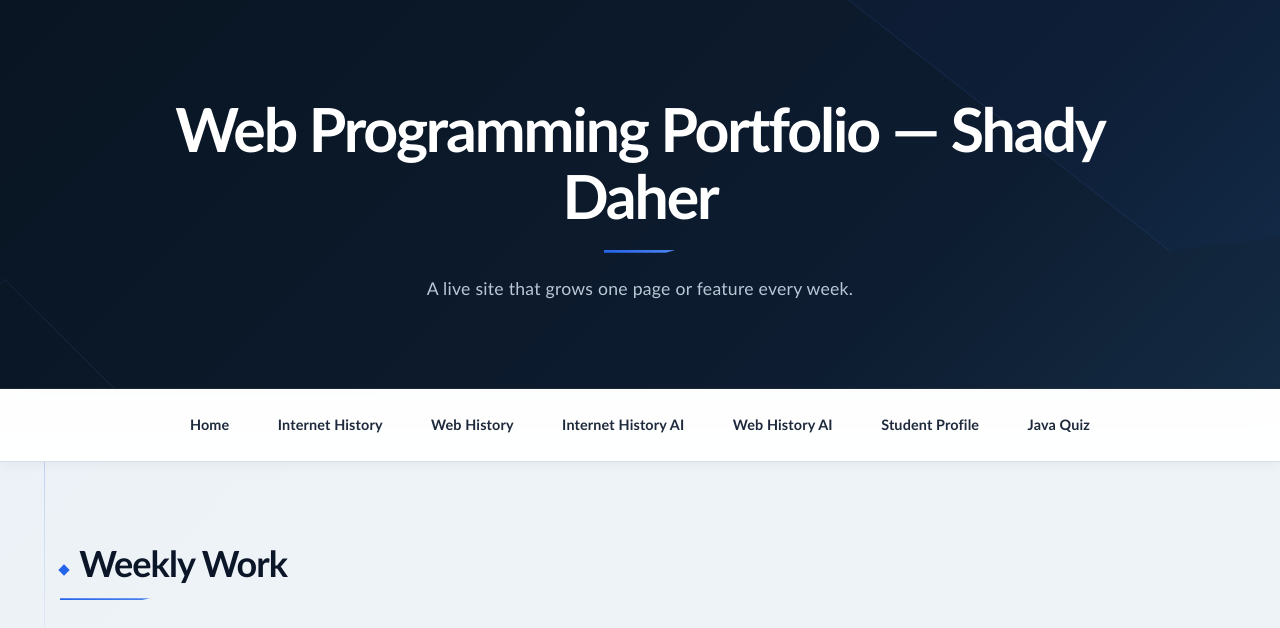
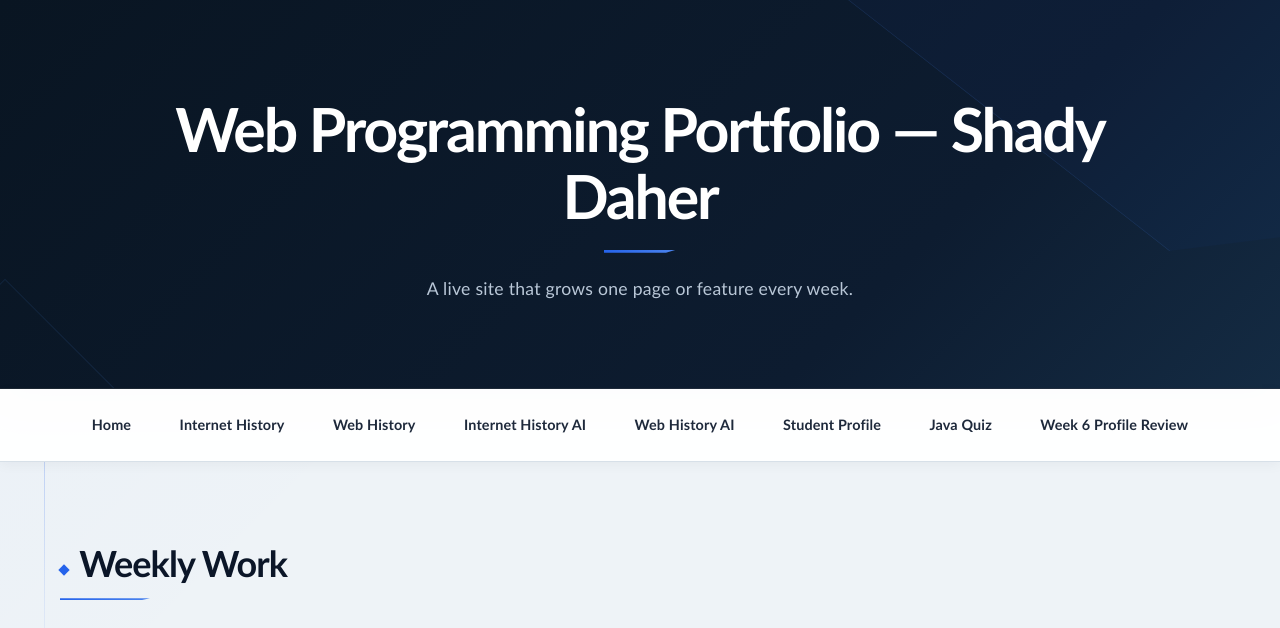
Before and after one commit to shady-daher/web-programming-site, a Flask app: page / in a window 1280 px wide. Shown: the top 628 px of the page. Run offline with Flask 3, Linux system fonts and the light colour scheme.

Commit message:
Add Week 6 navigation link

```diff
--- a/templates/base.html
+++ b/templates/base.html
@@ -27,6 +27,7 @@
     <a href="{{ url_for('web_history_ai') }}">Web History AI</a>
     <a href="{{ url_for('submit_profile') }}">Student Profile</a>
     <a href="{{ url_for('quiz') }}">Java Quiz</a>
+    <a href="{{ url_for('submit_profile_week6') }}">Week 6 Profile Review</a>
 </nav>
 
     <main>
```
